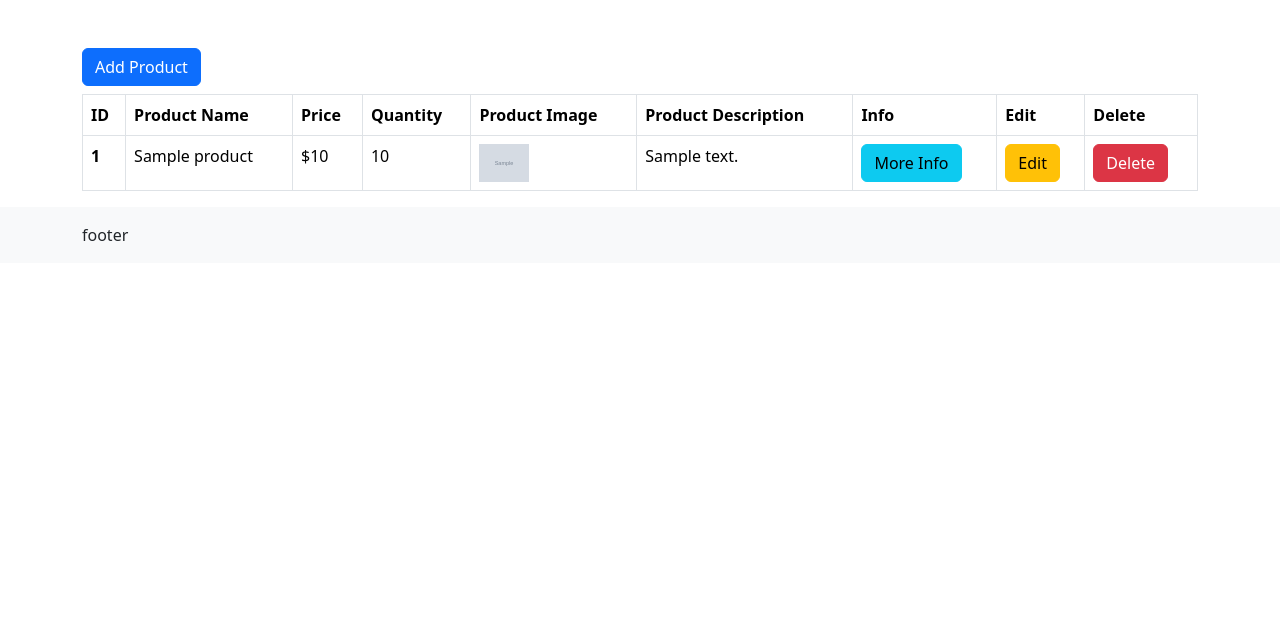
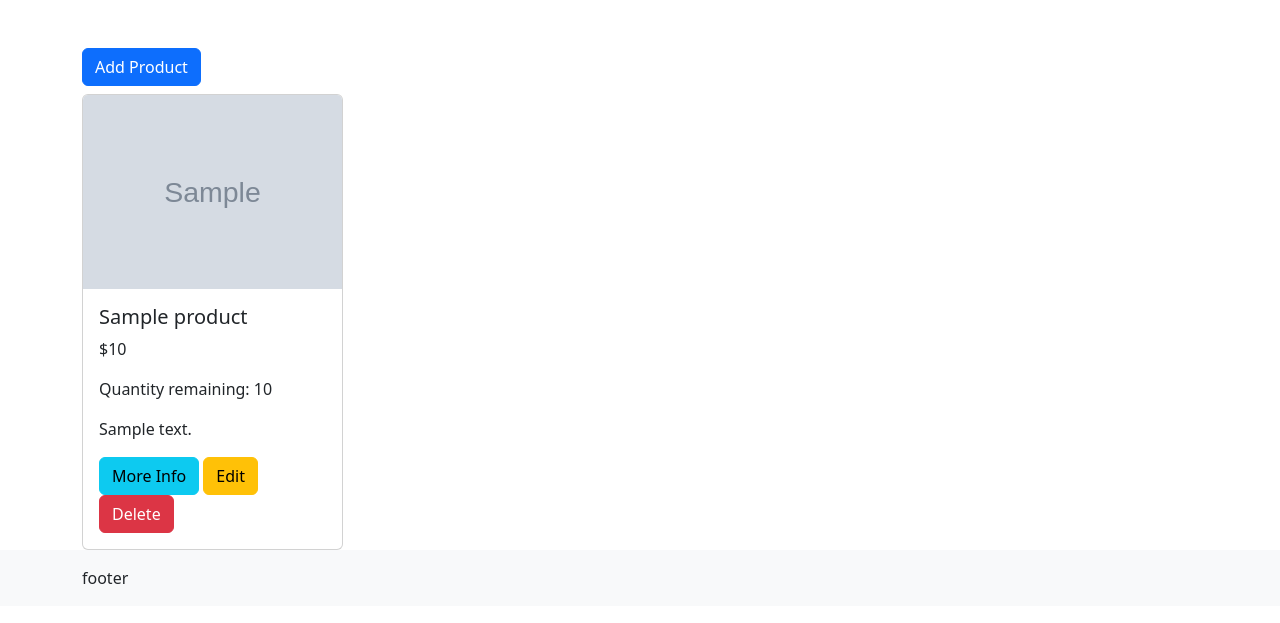
Before and after one commit to Zwill1/PHP-PRODUCT-UPLOAD, a PHP site: page /PHP-PRODUCT-UPLOAD/ in a window 1280 px wide. Shown: the part 56-679 px from the top of the page. Run offline with PHP 8.4, Linux system fonts and the light colour scheme; tables that the repository leaves empty or names only in its code hold one stand-in row (values such as "Sample post"); grey boxes marked "Sample" are stand-in pictures.

Commit message:
changing table products to card format

```diff
--- a/db/product.php
+++ b/db/product.php
@@ -30,7 +30,7 @@
             <div class="col-8">
                 <h1 class="fw-bold"><?php echo $row['prodname']; ?></h1>
                 <p>$<?php echo $row['prodprice'] ?></p>
-                <p><?php echo $row['prodquantity'] ?></p>
+                <p>Quantity remaining: <?php echo $row['prodquantity'] ?></p>
                 <p><?php echo $row['proddescription'] ?></p>
             </div>
         </div>
--- a/index.php
+++ b/index.php
@@ -48,8 +48,43 @@
         <button type="button" class="btn btn-primary" data-bs-toggle="modal" data-bs-target="#exampleModal">Add Product</button>
     </section>
 
+    <section class="row">
+
+    <?php
+
+                $query = "SELECT * FROM products";
+
+                $result = mysqli_query($connection, $query);
+
+                if(!$result){
+                    die("Query failed" . mysqli_error($connection));
+                }
+                else {
+                    while($row = mysqli_fetch_assoc($result)){
+                        ?>
+                            <div class="col-3">
+                                <div class="card" id="product-<?php echo $row['prodid']; ?>">
+                                    <img src="<?php echo $row['prodimage']; ?>" class="card-img-top" alt="<?php echo $row['prodname']; ?>">
+                                    <div class="card-body">
+                                        <h5 class="card-title"><?php echo $row['prodname']; ?></h5>
+                                        <p class="card-text">$<?php echo $row['prodprice']; ?></p>
+                                        <p class="card-text">Quantity remaining: <?php echo $row['prodquantity']; ?></p>
+                                        <p class="card-text"><?php echo $row['proddescription']; ?></p>
+                                        <a href="db/product.php?id=<?php echo $row['prodid']; ?>" class="btn btn-info">More Info</a>
+                                        <a href="db/edit_product.php?id=<?php echo $row['prodid']; ?>" class="btn btn-warning">Edit</a>
+                                        <a href="db/delete_product.php?id=<?php echo $row['prodid']; ?>" class="btn btn-danger">Delete</a>
+                                    </div>
+                                </div>
+                            </div>
+                        <?php
+                    }
+                }
+    ?>
+
+    </section>
+
     <!-- Displaying the data in a row on home page -->
-    <section class="table-responsive">
+    <!-- <section class="table-responsive">
 
         <table class="table table-bordered table-hover">
             <thead>
@@ -96,7 +131,7 @@
             </tbody>
         </table>
 
-    </section>
+    </section> -->
     <!-- Modal -->
     <div class="modal fade" id="exampleModal" tabindex="-1" role="dialog" aria-labelledby="exampleModalLabel" aria-hidden="true">
         <div class="modal-dialog" role="document">
```
